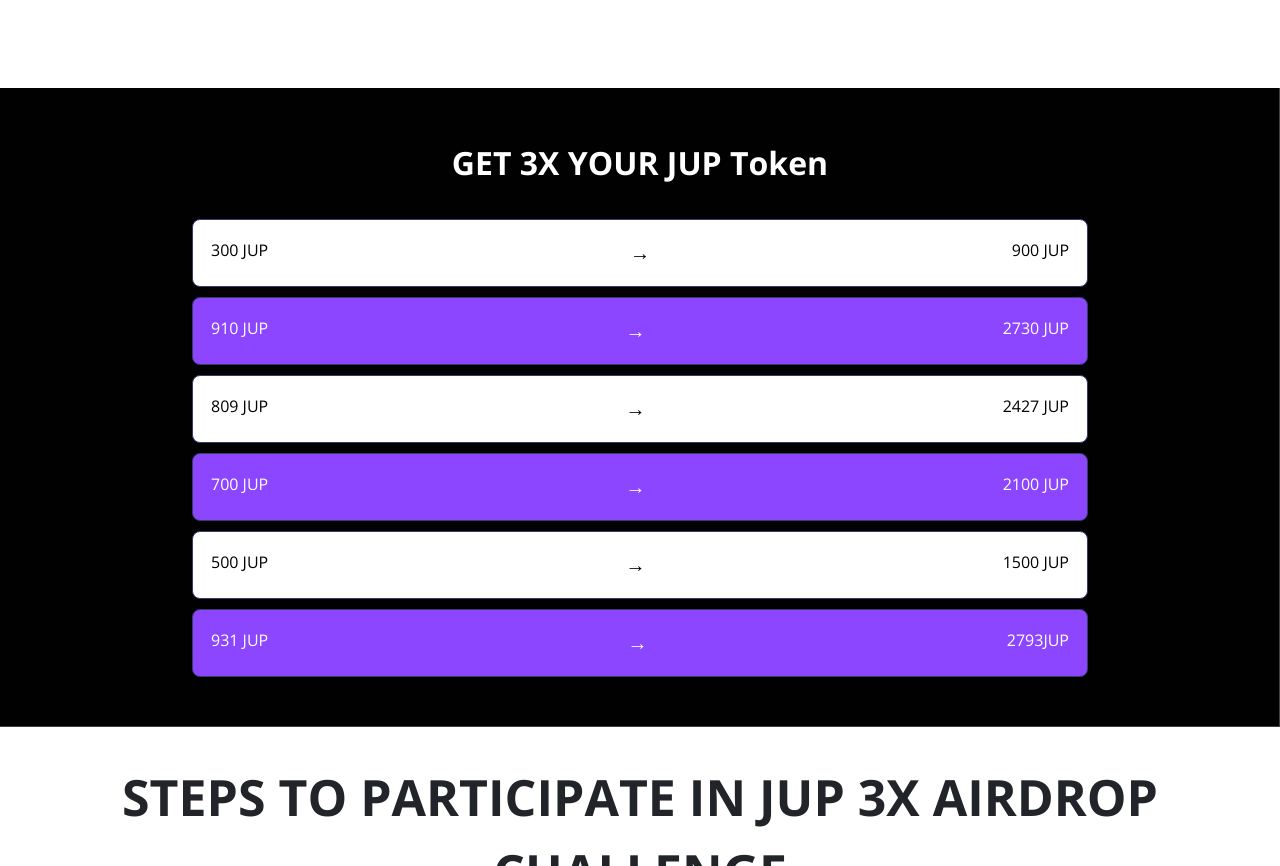
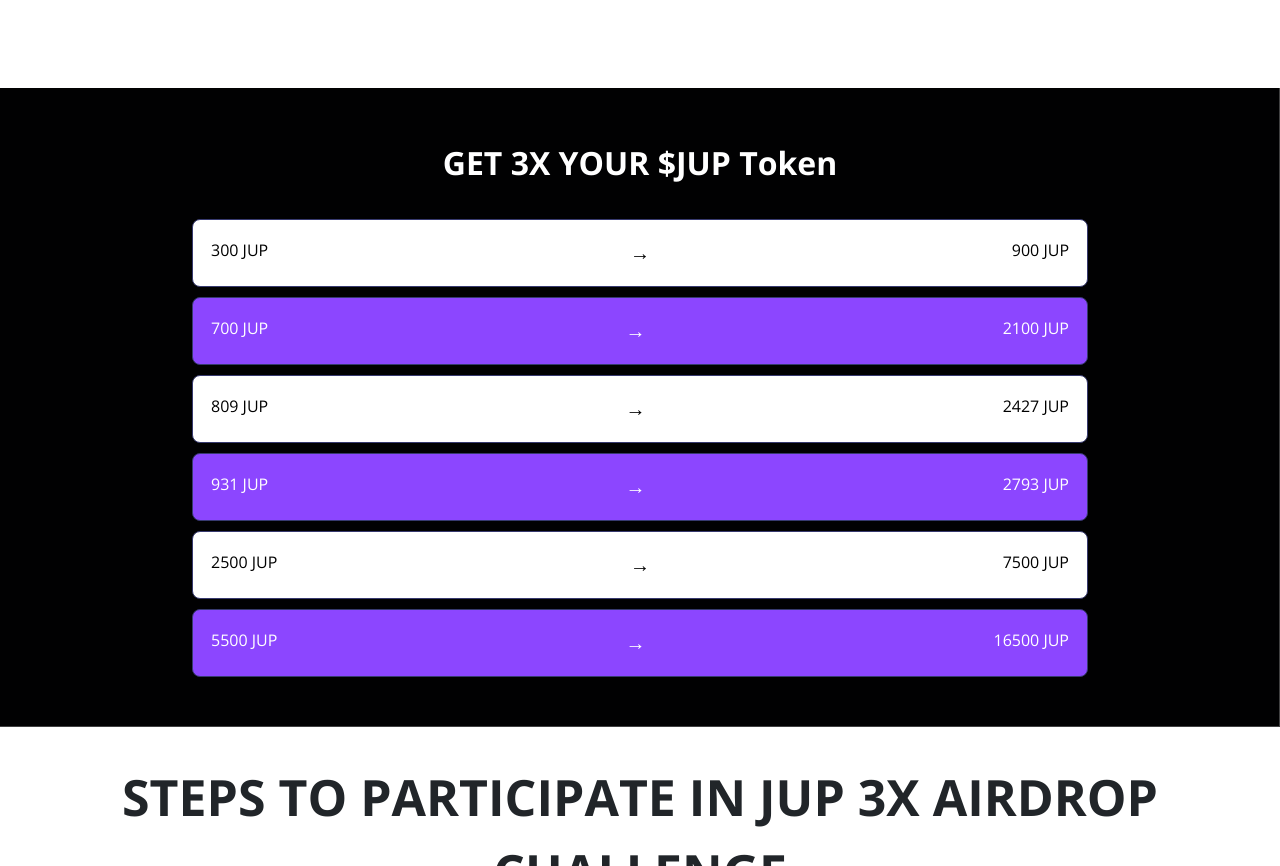
Before and after one commit to Deevin3/bubble, a plain HTML site: page index.html in a window 1280 px wide. Shown: the part 1760-2626 px from the top of the page. Drawn offline with nearby package versions, Linux system fonts and the light colour scheme; no server answers.

Commit message:
Update index.html

```diff
--- a/index.html
+++ b/index.html
@@ -62,7 +62,7 @@
     <div class="home-ban-div">
         <div>
             <div>
-                The best onchain exchange in crypto. Join the J.U.P airdrop ecosystem to drive the meta together on solana
+                The best onchain exchange in crypto. Join the $JUP airdrop ecosystem to drive the meta together on solana
             </div>
             <div><a>Get Airdrop</a></div>
         </div>
@@ -108,14 +108,14 @@
         <div>00</div>
     </div-->
     <div class="col-12 multipleDiv ani ani-3">
-        <h1>GET 3X YOUR JUP Token </h1>
+        <h1>GET 3X YOUR $JUP Token </h1>
         <div>
             <div><span>300 JUP</span><span>&#8594;</span><span>900 JUP<span></div>
-            <div><span>910 JUP</span><span>&#8594;</span><span>2730 JUP<span></div>
+            <div><span>700 JUP</span><span>&#8594;</span><span>2100 JUP<span></div>
             <div><span>809 JUP</span><span>&#8594;</span><span>2427 JUP<span></div>
-            <div><span>700 JUP</span><span>&#8594;</span><span>2100 JUP<span></div>
-            <div><span>500 JUP</span><span>&#8594;</span><span>1500 JUP<span></div>
-            <div><span>931 JUP</span><span>&#8594;</span><span>2793JUP<span></div>
+            <div><span>931 JUP</span><span>&#8594;</span><span>2793 JUP<span></div>
+            <div><span>2500 JUP</span><span>&#8594;</span><span>7500 JUP<span></div>
+            <div><span>5500 JUP</span><span>&#8594;</span><span>16500 JUP<span></div>
         </div>
     </div>
 
```
